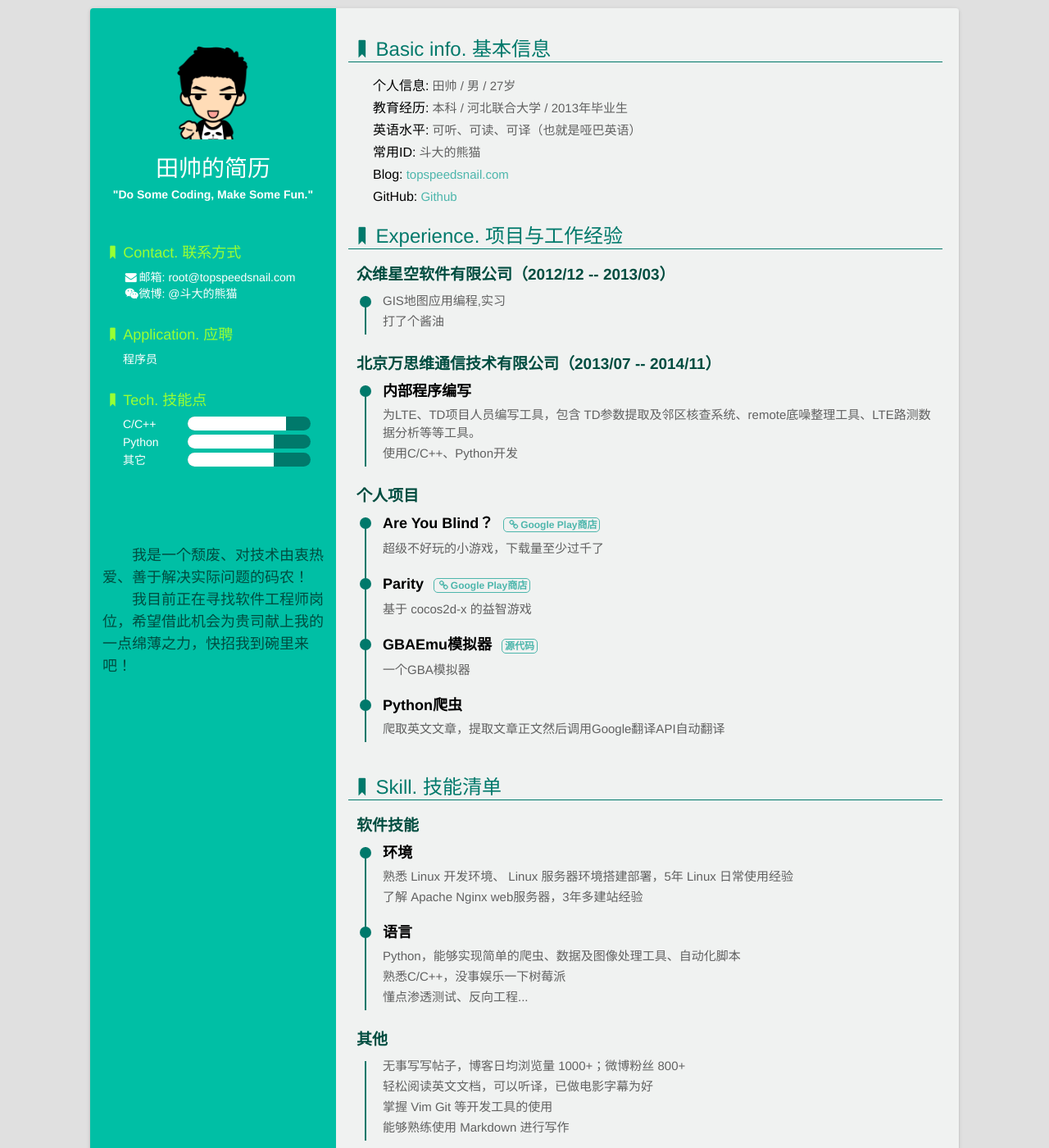
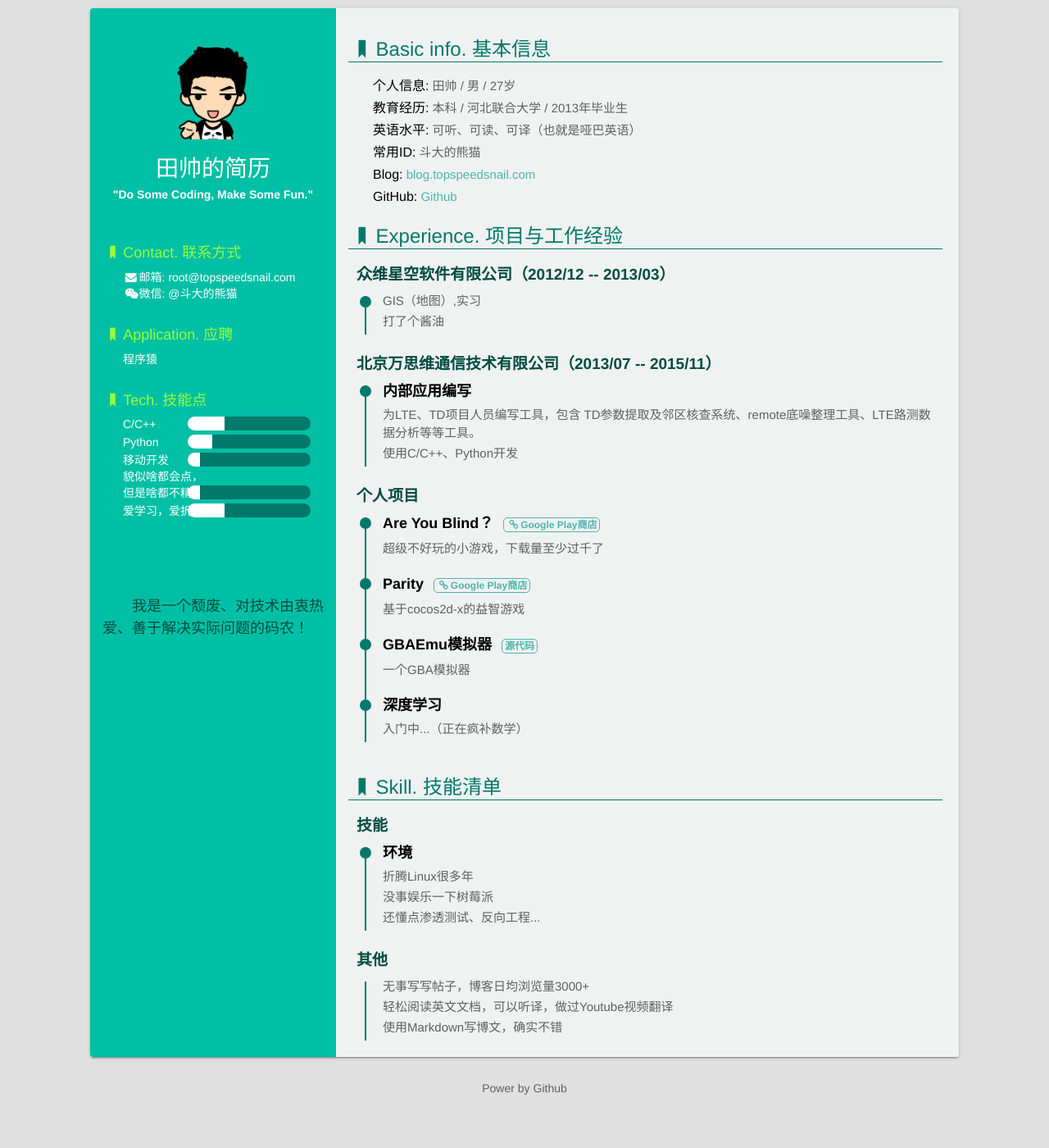
Before and after one commit to tiancode/tiancode.github.io, a Jekyll site: the page resume/index.html, which Jekyll copies as it is, in a window 1280 px wide and 1400 px high. Shown: the whole window at 82% size. Built offline with Jekyll 4.4.1, drawn with Linux system fonts in a browser that asks for light colours.

Commit message:
Update index.html

```diff
--- a/resume/index.html
+++ b/resume/index.html
@@ -21,36 +21,48 @@
                 <li class="someRight">
                     <dt><i class="icon-bookmark"></i>Contact. 联系方式</dt>
                     <dd><i class="icon-mail-alt"></i>邮箱: <a href="mailto:i@html.love" target="_blank">root@topspeedsnail.com</a></dd>
-                    <dd><i class="icon-wechat"></i>微博: @斗大的熊猫</dd>
+                    <dd><i class="icon-wechat"></i>微信: @斗大的熊猫</dd>
                 </li>
                 <li class="someRight">
                     <dt><i class="icon-bookmark"></i>Application. 应聘</dt>
-                    <dd>程序员</dd>
+                    <dd>程序猿</dd>
                 </li>
                 <li class="skill">
                     <dt><i class="icon-bookmark"></i>Tech. 技能点</dt>
                     <dd>
                         <div class="skill-name">C/C++</div>
                         <div class="skill-bar-wrap">
-                            <div class="skill-bar" style="width: 80%"></div>
+                            <div class="skill-bar" style="width: 30%"></div>
                         </div>
                     </dd>
                     <dd>
                         <div class="skill-name">Python</div>
                         <div class="skill-bar-wrap">
-                            <div class="skill-bar" style="width: 70%"></div>
+                            <div class="skill-bar" style="width: 20%"></div>
                         </div>
                     </dd>
                      <dd>
-                        <div class="skill-name">其它</div>
+                        <div class="skill-name">移动开发</div>
                         <div class="skill-bar-wrap">
-                            <div class="skill-bar" style="width: 70%"></div>
+                            <div class="skill-bar" style="width: 10%"></div>
                         </div>
-                    </dd>                </li>
+                    </dd>
+                      <dd>
+                        <div class="skill-name">貌似啥都会点，但是啥都不精</div>
+                        <div class="skill-bar-wrap">
+                            <div class="skill-bar" style="width: 10%"></div>
+                        </div>
+                    </dd>
+                      <dd>
+                        <div class="skill-name">爱学习，爱折腾</div>
+                        <div class="skill-bar-wrap">
+                            <div class="skill-bar" style="width: 30%"></div>
+                        </div>
+                    </dd>
+                </li>
             </ul>
             <div class="note">
                 <p>我是一个颓废、对技术由衷热爱、善于解决实际问题的码农！</p>
-                <p>我目前正在寻找软件工程师岗位，希望借此机会为贵司献上我的一点绵薄之力，快招我到碗里来吧！</p>
             </div>
         </div>
         <div class="main">
@@ -61,7 +73,7 @@
                     <dd><span>教育经历:</span> 本科 / 河北联合大学 / 2013年毕业生</dd>
                     <dd><span>英语水平:</span> 可听、可读、可译（也就是哑巴英语）</dd>
                     <dd><span>常用ID:</span> 斗大的熊猫</dd>
-                    <dd><span>Blog:</span> <a href="http://blog.topspeedsnail.com" target="_blank">topspeedsnail.com</a></dd>
+                    <dd><span>Blog:</span> <a href="http://blog.topspeedsnail.com" target="_blank">blog.topspeedsnail.com</a></dd>
                     <dd><span>GitHub:</span> <a href="https://www.github.com/tiancode" target="_blank">Github</a></dd>
                 </li>
                 <li>
@@ -72,15 +84,15 @@
                         <li>
                             <div class="circle"></div>
                             <h4></h4>
-                            <p>GIS地图应用编程,实习</p>
+                            <p>GIS（地图）,实习</p>
                             <p>打了个酱油</p>
                         </li>
                     </ul>
-                    <h3>北京万思维通信技术有限公司（2013/07 -- 2014/11）</h3>
+                    <h3>北京万思维通信技术有限公司（2013/07 -- 2015/11）</h3>
                     <ul class="exp">
                         <li>
                             <div class="circle"></div>
-                            <h4>内部程序编写</h4>
+                            <h4>内部应用编写</h4>
                             <p>为LTE、TD项目人员编写工具，包含 TD参数提取及邻区核查系统、remote底噪整理工具、LTE路测数据分析等等工具。</p>
                             <p>使用C/C++、Python开发</p>
                         </li>
@@ -101,7 +113,7 @@
                                 Parity
                                 <a href="https://play.google.com/store/apps/details?id=com.topspeedsnail.parity" target="_blank"><i class="icon-link"></i>Google Play商店</a>
                             </h4>
-                            <p>基于 cocos2d-x 的益智游戏</p>
+                            <p>基于cocos2d-x的益智游戏</p>
                         </li>
                         <li>
                             <div class="circle"></div>
@@ -114,37 +126,30 @@
                         <li>
                             <div class="circle"></div>
                             <h4>
-                                Python爬虫
+                                深度学习
                             </h4>
-                            <p>爬取英文文章，提取文章正文然后调用Google翻译API自动翻译</p>
+                            <p>入门中...（正在疯补数学）</p>
                         </li>
                     </ul>
                 </li>
                 <li>
                     <dt><i class="icon-bookmark"></i>Skill. 技能清单</dt>
-                    <h3>软件技能</h3>
+                    <h3>技能</h3>
                     <ul class="exp">
                         <li>
                             <div class="circle"></div>
                             <h4>环境</h4>
-                            <p>熟悉 Linux 开发环境、 Linux 服务器环境搭建部署，5年 Linux 日常使用经验</p>
-                            <p>了解 Apache Nginx web服务器，3年多建站经验</p>
-                        </li>
-                        <li>
-                            <div class="circle"></div>
-                            <h4>语言</h4>
-                            <p>Python，能够实现简单的爬虫、数据及图像处理工具、自动化脚本</p>
-                            <p>熟悉C/C++，没事娱乐一下树莓派</p>
-                            <p>懂点渗透测试、反向工程...</p>
+                            <p>折腾Linux很多年</p>
+                            <p>没事娱乐一下树莓派</p>
+                            <p>还懂点渗透测试、反向工程...</p>
                         </li>
                     </ul>
                     <h3>其他</h3>
                     <ul class="exp">
                         <li>
-                            <p>无事写写帖子，博客日均浏览量 1000+；微博粉丝 800+</p>
-                            <p>轻松阅读英文文档，可以听译，已做电影字幕为好</p>
-                            <p>掌握 Vim Git 等开发工具的使用</p>
-                            <p>能够熟练使用 Markdown 进行写作</p>
+                            <p>无事写写帖子，博客日均浏览量3000+</p>
+                            <p>轻松阅读英文文档，可以听译，做过Youtube视频翻译</p>
+                            <p>使用Markdown写博文，确实不错</p>
                         </li>
                     </ul>
                 </li>
```
